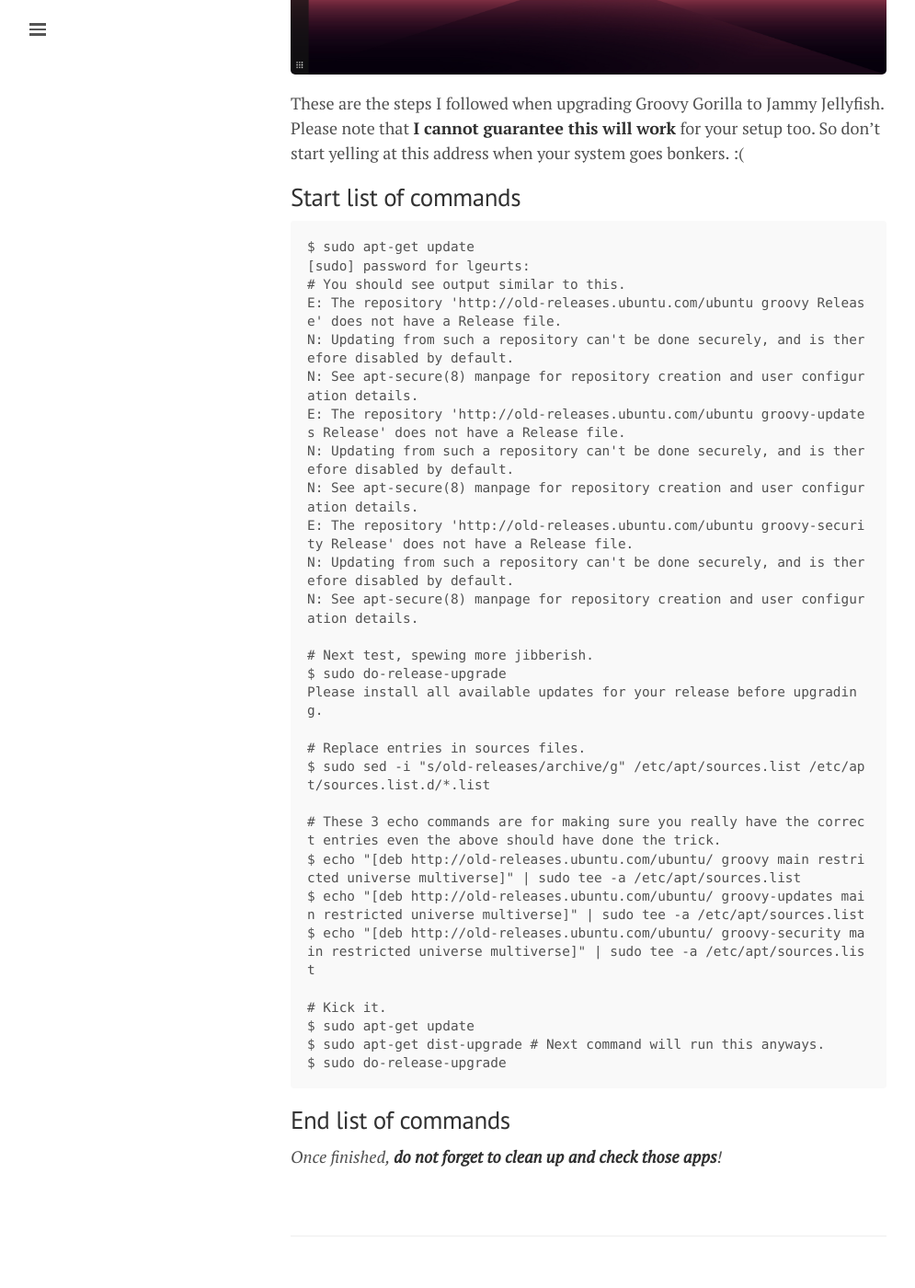
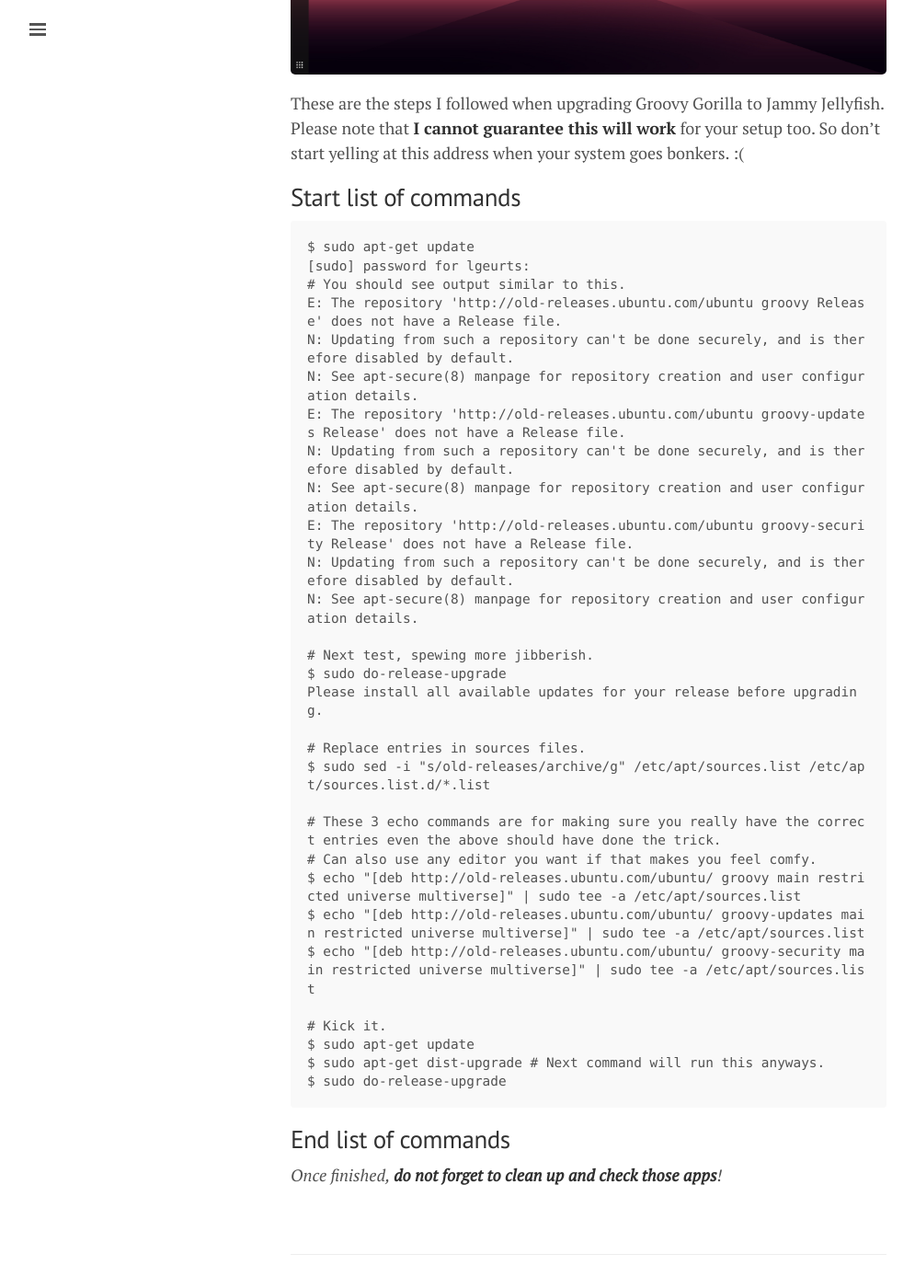
Before and after one commit to lgeurts/lgeurts.github.io, a Jekyll site: the page built from _posts/2022-08-24-ubuntu-upgrade-notes-20.x-to-22.x-for-x1-carbon-gen8.md, in a window 1280 px wide and 1400 px high, scrolled down 538 px. Shown: the whole window at 92% size, without its empty margins (0-995 px from the left). Built offline with Jekyll 4.4.1, drawn with Linux system fonts in a browser that asks for light colours; nearby versions of some CDN libraries; comment, search, counter and statistics services are not loaded.

Commit message:
Update 2022-08-24-ubuntu-upgrade-notes-20.x-to-22.x-for-x1-carbon-gen8.md

```diff
--- a/_posts/2022-08-24-ubuntu-upgrade-notes-20.x-to-22.x-for-x1-carbon-gen8.md
+++ b/_posts/2022-08-24-ubuntu-upgrade-notes-20.x-to-22.x-for-x1-carbon-gen8.md
@@ -35,6 +35,7 @@
 $ sudo sed -i "s/old-releases/archive/g" /etc/apt/sources.list /etc/apt/sources.list.d/*.list
 
 # These 3 echo commands are for making sure you really have the correct entries even the above should have done the trick.
+# Can also use any editor you want if that makes you feel comfy.
 $ echo "[deb http://old-releases.ubuntu.com/ubuntu/ groovy main restricted universe multiverse]" | sudo tee -a /etc/apt/sources.list
 $ echo "[deb http://old-releases.ubuntu.com/ubuntu/ groovy-updates main restricted universe multiverse]" | sudo tee -a /etc/apt/sources.list
 $ echo "[deb http://old-releases.ubuntu.com/ubuntu/ groovy-security main restricted universe multiverse]" | sudo tee -a /etc/apt/sources.list
```
